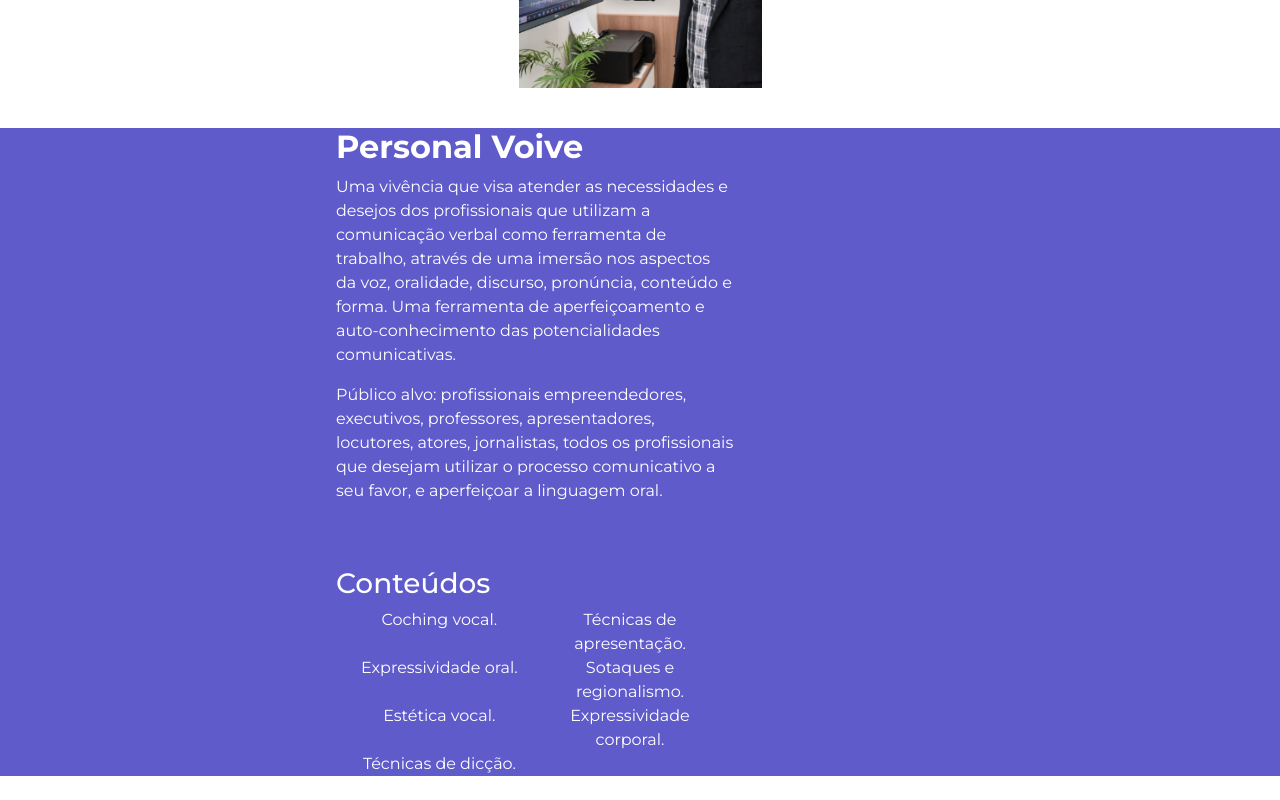
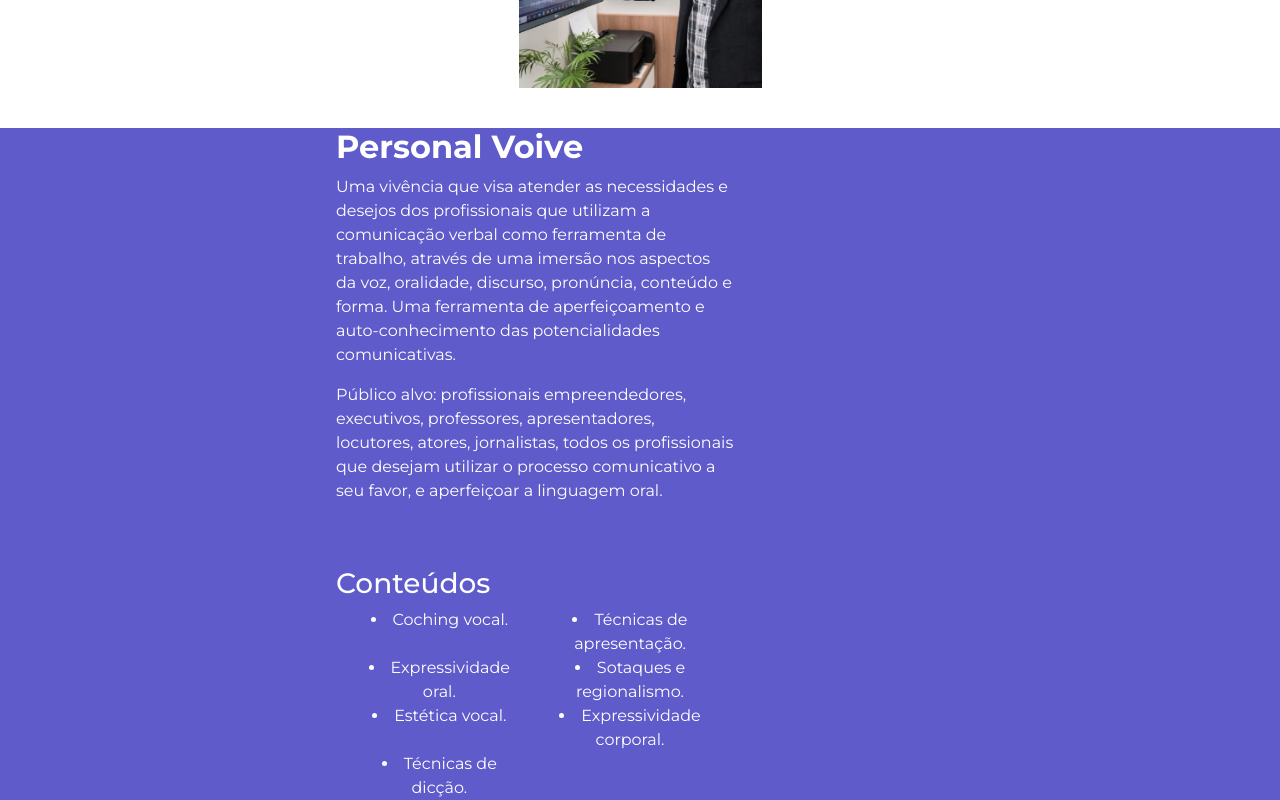
Before and after one commit to guicercal/marcelo, a website: page index.html in a window 1280 px wide. Shown: the part 3350-4150 px from the top of the page. Before the commit the page ends 4126 px from the top, so only its background shows below. Drawn offline with nearby package versions, Linux system fonts and the light colour scheme.

Commit message:
Update index.html

```diff
--- a/index.html
+++ b/index.html
@@ -231,37 +231,57 @@
                     <div class="container text-center">
                         <div class="row align-items-start">
                             <div class="col">
-                                Coching vocal.
+                                <li>
+                                    Coching vocal.
+                                </li>
+
+                            </div>
+
+                            <div class="col">
+                               <li>
+                                   Técnicas de apresentação.
+                               </li>
+                            </div>
+
+                            <div class="w-100">
+                            </div>
+
+                            <div class="col">
+                                <li>
+                                    Expressividade oral.
+                                </li>
                             </div>
                             <div class="col">
-                                Técnicas de apresentação.
+                                <li>
+                                    Sotaques e regionalismo.
+                                </li>
+                            </div>
 
-                            </div>
                             <div class="w-100">
                             </div>
+
                             <div class="col">
-                                Expressividade oral.
+                                <li>
+                                    Estética vocal.
+                                </li>
                             </div>
+
                             <div class="col">
-                                Sotaques e regionalismo.
+                                <li>
+                                    Expressividade corporal.
+                                </li>
+                            </div>
 
-                            </div>
                             <div class="w-100">
                             </div>
+
                             <div class="col">
-                                Estética vocal.
+                                <li>
+                                    Técnicas de dicção.
+                                </li>
+                            </div>
 
-                            </div>
                             <div class="col">
-                                Expressividade corporal.
-                            </div>
-                            <div class="w-100">
-                            </div>
-                            <div class="col">
-                                Técnicas de dicção.
-                            </div>
-                            <div class="col">
-
                             </div>
                             <div class="w-100">
                             </div>
```
